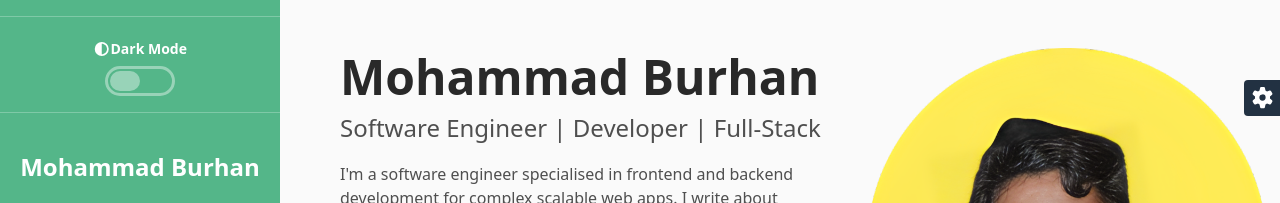
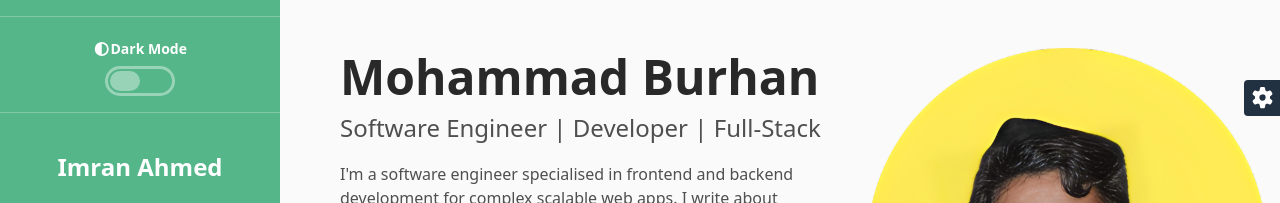
Before and after one commit to ahmedimran35/Personal-Website-Extended, a plain HTML site: page index.html in a window 1280 px wide. Shown: the top 203 px of the page. Drawn offline with Linux system fonts and the light colour scheme.

Commit message:
1st commit

```diff
--- a/index.html
+++ b/index.html
@@ -2,7 +2,7 @@
 <html lang="en">
 
 <head>
-	<title>Mohammad Burhan</title>
+	<title>Imran Ahmed</title>
 
 	<!-- Meta -->
 	<meta charset="utf-8">
@@ -44,8 +44,7 @@
 
 				</div><!--//dark-mode-toggle-->
 				<div class="force-overflow">
-					<h1 class="blog-name pt-lg-4 mb-0"><a class="no-text-decoration" href="index.html">Mohammad
-							Burhan</a></h1>
+					<h1 class="blog-name pt-lg-4 mb-0"><a class="no-text-decoration" href="index.html">Imran Ahmed</a></h1>
 
 					<nav class="navbar navbar-expand-lg navbar-dark">
 
```
